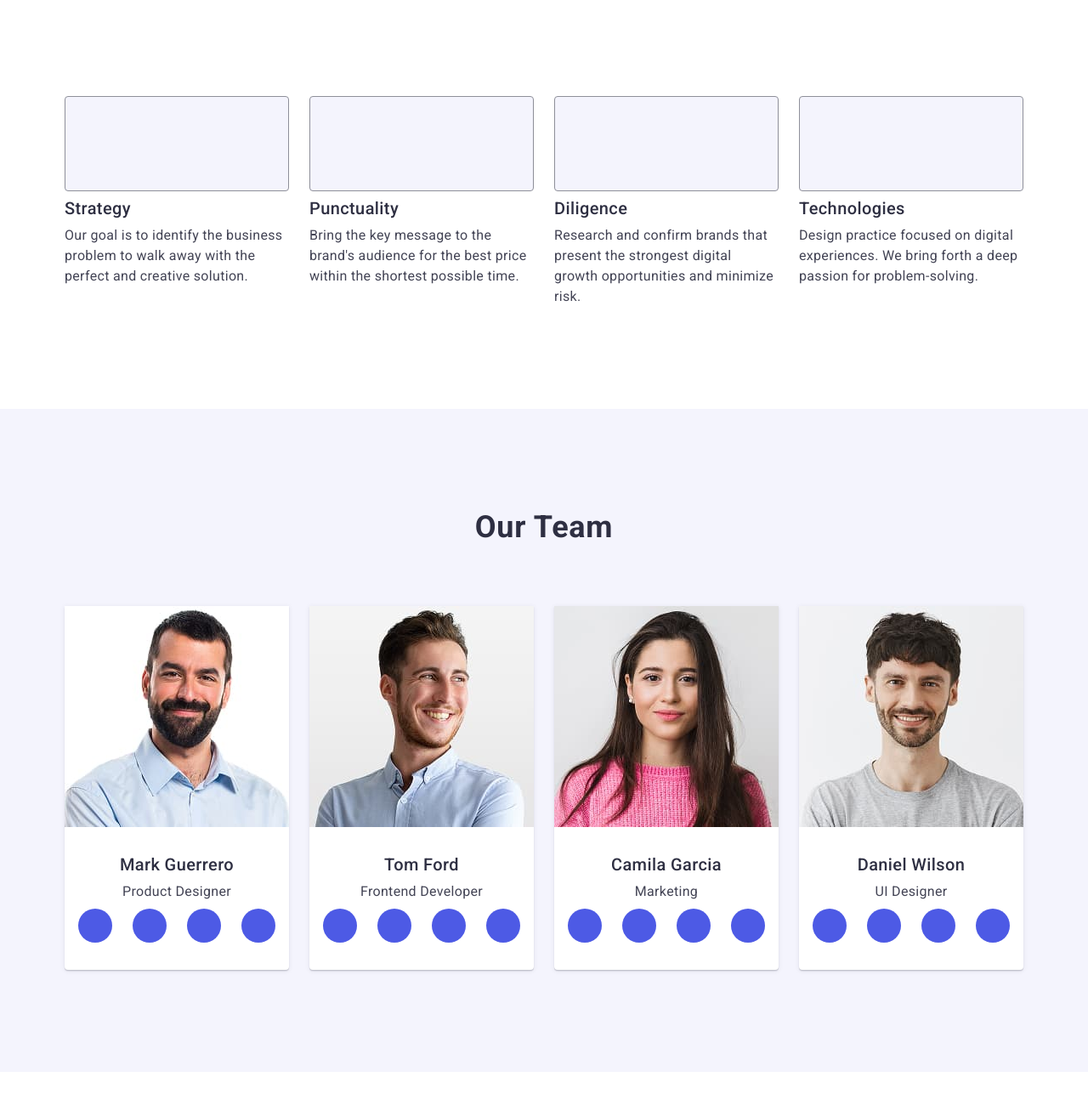
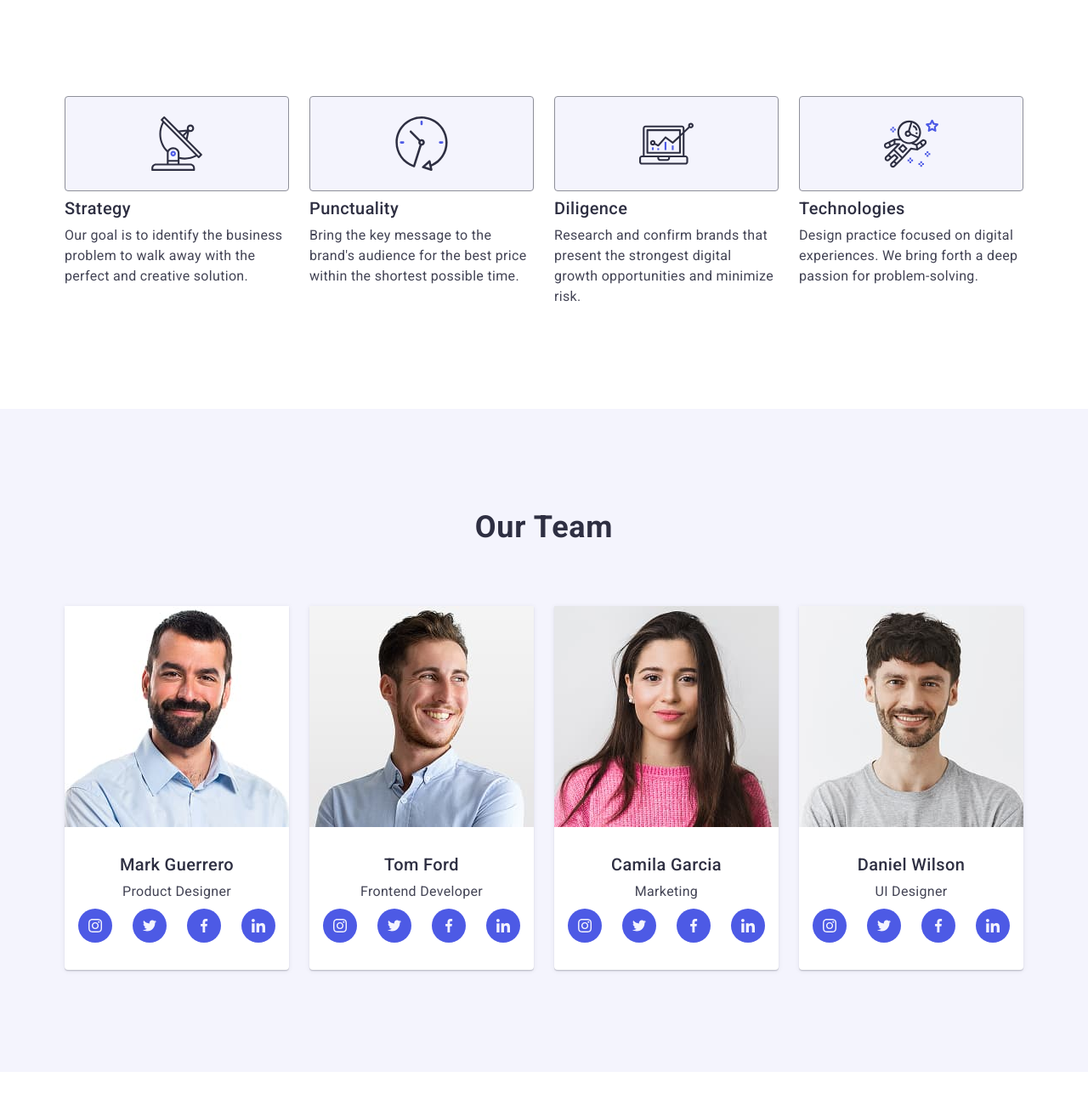
Before and after one commit to Siniks0/goit-markup-hw-04, a plain HTML site: page index.html in a window 1280 px wide. Shown: the part 680-1980 px from the top of the page at 85% size. Drawn offline with nearby package versions, Linux system fonts and the light colour scheme.

Commit message:
first commit

```diff
--- a/index.html
+++ b/index.html
@@ -61,7 +61,7 @@
                         <li class="advantages-cards-item">
                             <div class="advantages-card-icon">
                                 <svg class="card-icon" width="64" height="64">
-                                    <use href="./images/symbol-defs.svg#icon-antenna"></use>
+                                    <use href="./images/icons.svg#icon-antenna"></use>
                                 </svg>
                             </div>
                             <h3 class="advantages-card-title">Strategy</h3>
@@ -73,7 +73,7 @@
                         <li class="advantages-cards-item">
                             <div class="advantages-card-icon">
                                 <svg class="card-icon" width="64" height="64">
-                                    <use href="./images/symbol-defs.svg#icon-clock"></use>
+                                    <use href="./images/icons.svg#icon-clock"></use>
                                 </svg>
                             </div>
                             <h3 class="advantages-card-title">Punctuality</h3>
@@ -85,7 +85,7 @@
                         <li class="advantages-cards-item">
                             <div class="advantages-card-icon">
                                 <svg class="card-icon" width="64" height="64">
-                                    <use href="./images/symbol-defs.svg#icon-diagram"></use>
+                                    <use href="./images/icons.svg#icon-diagram"></use>
                                 </svg>
                             </div>
                             <h3 class="advantages-card-title">Diligence</h3>
@@ -97,7 +97,7 @@
                         <li class="advantages-cards-item">
                             <div class="advantages-card-icon">
                                 <svg class="card-icon" width="64" height="64">
-                                    <use href="./images/symbol-defs.svg#icon-astronaut"></use>
+                                    <use href="./images/icons.svg#icon-astronaut"></use>
                                 </svg>
                             </div>
                             <h3 class="advantages-card-title">Technologies</h3>
@@ -123,25 +123,25 @@
                                     <li class="team-social-icon">
                                         <a href="" class="team-social-link"><svg class="social-icon" width="16"
                                                 height="16">
-                                                <use href="./images/symbol-defs.svg#icon-instagram"></use>
+                                                <use href="./images/icons.svg#icon-instagram"></use>
                                             </svg></a>
                                     </li>
                                     <li class="team-social-icon">
                                         <a href="" class="team-social-link"><svg class="social-icon" width="16"
                                                 height="16">
-                                                <use href="./images/symbol-defs.svg#icon-twitter"></use>
+                                                <use href="./images/icons.svg#icon-twitter"></use>
                                             </svg></a>
                                     </li>
                                     <li class="team-social-icon">
                                         <a href="" class="team-social-link"><svg class="social-icon" width="16"
                                                 height="16">
-                                                <use href="./images/symbol-defs.svg#icon-facebook"></use>
+                                                <use href="./images/icons.svg#icon-facebook"></use>
                                             </svg></a>
                                     </li>
                                     <li class="team-social-icon">
                                         <a href="" class="team-social-link"><svg class="social-icon" width="16"
                                                 height="16">
-                                                <use href="./images/symbol-defs.svg#icon-linkedin"></use>
+                                                <use href="./images/icons.svg#icon-linkedin"></use>
                                             </svg></a>
                                     </li>
                                 </ul>
@@ -157,25 +157,25 @@
                                     <li class="team-social-icon">
                                         <a href="" class="team-social-link"><svg class="social-icon" width="16"
                                                 height="16">
-                                                <use href="./images/symbol-defs.svg#icon-instagram"></use>
+                                                <use href="./images/icons.svg#icon-instagram"></use>
                                             </svg></a>
                                     </li>
                                     <li class="team-social-icon">
                                         <a href="" class="team-social-link"><svg class="social-icon" width="16"
                                                 height="16">
-                                                <use href="./images/symbol-defs.svg#icon-twitter"></use>
+                                                <use href="./images/icons.svg#icon-twitter"></use>
                                             </svg></a>
                                     </li>
                                     <li class="team-social-icon">
                                         <a href="" class="team-social-link"><svg class="social-icon" width="16"
                                                 height="16">
-                                                <use href="./images/symbol-defs.svg#icon-facebook"></use>
+                                                <use href="./images/icons.svg#icon-facebook"></use>
                                             </svg></a>
                                     </li>
                                     <li class="team-social-icon">
                                         <a href="" class="team-social-link"><svg class="social-icon" width="16"
                                                 height="16">
-                                                <use href="./images/symbol-defs.svg#icon-linkedin"></use>
+                                                <use href="./images/icons.svg#icon-linkedin"></use>
                                             </svg></a>
                                     </li>
                                 </ul>
@@ -191,25 +191,25 @@
                                     <li class="team-social-icon">
                                         <a href="" class="team-social-link"><svg class="social-icon" width="16"
                                                 height="16">
-                                                <use href="./images/symbol-defs.svg#icon-instagram"></use>
+                                                <use href="./images/icons.svg#icon-instagram"></use>
                                             </svg></a>
                                     </li>
                                     <li class="team-social-icon">
                                         <a href="" class="team-social-link"><svg class="social-icon" width="16"
                                                 height="16">
-                                                <use href="./images/symbol-defs.svg#icon-twitter"></use>
+                                                <use href="./images/icons.svg#icon-twitter"></use>
                                             </svg></a>
                                     </li>
                                     <li class="team-social-icon">
                                         <a href="" class="team-social-link"><svg class="social-icon" width="16"
                                                 height="16">
-                                                <use href="./images/symbol-defs.svg#icon-facebook"></use>
+                                                <use href="./images/icons.svg#icon-facebook"></use>
                                             </svg></a>
                                     </li>
                                     <li class="team-social-icon">
                                         <a href="" class="team-social-link"><svg class="social-icon" width="16"
                                                 height="16">
-                                                <use href="./images/symbol-defs.svg#icon-linkedin"></use>
+                                                <use href="./images/icons.svg#icon-linkedin"></use>
                                             </svg></a>
                                     </li>
                                 </ul>
@@ -225,25 +225,25 @@
                                     <li class="team-social-icon">
                                         <a href="" class="team-social-link"><svg class="social-icon" width="16"
                                                 height="16">
-                                                <use href="./images/symbol-defs.svg#icon-instagram"></use>
+                                                <use href="./images/icons.svg#icon-instagram"></use>
                                             </svg></a>
                                     </li>
                                     <li class="team-social-icon">
                                         <a href="" class="team-social-link"><svg class="social-icon" width="16"
                                                 height="16">
-                                                <use href="./images/symbol-defs.svg#icon-twitter"></use>
+                                                <use href="./images/icons.svg#icon-twitter"></use>
                                             </svg></a>
                                     </li>
                                     <li class="team-social-icon">
                                         <a href="" class="team-social-link"><svg class="social-icon" width="16"
                                                 height="16">
-                                                <use href="./images/symbol-defs.svg#icon-facebook"></use>
+                                                <use href="./images/icons.svg#icon-facebook"></use>
                                             </svg></a>
                                     </li>
                                     <li class="team-social-icon">
                                         <a href="" class="team-social-link"><svg class="social-icon" width="16"
                                                 height="16">
-                                                <use href="./images/symbol-defs.svg#icon-linkedin"></use>
+                                                <use href="./images/icons.svg#icon-linkedin"></use>
                                             </svg></a>
                                     </li>
                                 </ul>
@@ -379,22 +379,22 @@
                     <ul class="footer-social">
                         <li class="footer-social-icon">
                             <a href="" class="footer-social-link"><svg class="footer-icon" width="24" height="24">
-                                    <use href="./images/symbol-defs.svg#icon-instagram"></use>
+                                    <use href="./images/icons.svg#icon-instagram"></use>
                                 </svg></a>
                         </li>
                         <li class="footer-social-icon">
                             <a href="" class="footer-social-link"><svg class="footer-icon" width="24" height="24">
-                                    <use href="./images/symbol-defs.svg#icon-twitter"></use>
+                                    <use href="./images/icons.svg#icon-twitter"></use>
                                 </svg></a>
                         </li>
                         <li class="footer-social-icon">
                             <a href="" class="footer-social-link"><svg class="footer-icon" width="24" height="24">
-                                    <use href="./images/symbol-defs.svg#icon-facebook"></use>
+                                    <use href="./images/icons.svg#icon-facebook"></use>
                                 </svg></a>
                         </li>
                         <li class="footer-social-icon">
                             <a href="" class="footer-social-link"><svg class="footer-icon" width="24" height="24">
-                                    <use href="./images/symbol-defs.svg#icon-linkedin"></use>
+                                    <use href="./images/icons.svg#icon-linkedin"></use>
                                 </svg></a>
                         </li>
                     </ul>
```
